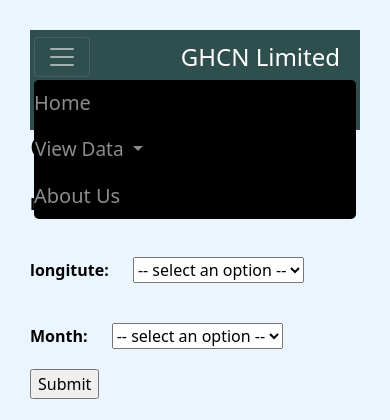
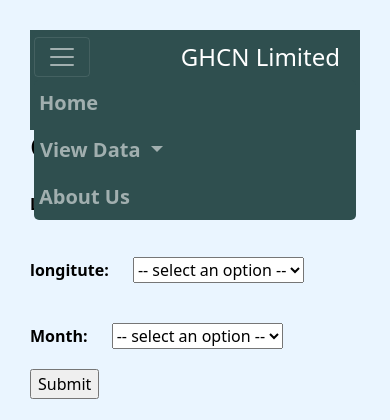
Before and after one commit to Abiii9/Global_HCN, a Django app: page /temp/charts/ in a window 390 px wide, after a click that opens the changed part; the page is wider, and only the part inside the window is pictured. Shown: the top 420 px of that part. Run offline with Django 4.2, Linux system fonts and the light colour scheme; some libraries are stand-ins or nearby versions.

Commit message:
modified the charts page and dropdown menu

```diff
--- a/global_temp/static/style.css
+++ b/global_temp/static/style.css
@@ -10,6 +10,7 @@
     max-width: 1500px;
     min-height: 1000px;
     padding: 30px;
+
 
 }
 
@@ -68,6 +69,5 @@ table tr td{
 #chart-wrapper {
             display: inline-block;
             position: relative;
-            width: 1200px;
 
 }
--- a/global_temp/templates/base.html
+++ b/global_temp/templates/base.html
@@ -31,10 +31,18 @@ src="https://maxcdn.bootstrapcdn.com/bootstrap/4.5.2
         /*Nav bar media query*/
         @media(max-width: 991.5px){
             .bgcolor{
-                background-color: #000;
                 border-radius: 5px;
+                padding-left:5px;
+                font-weight:bold;
+
+
+
+
             }
-        }
+
+
+}
+
     </style>
         {% block style %} {%endblock %}
 </head>
@@ -42,15 +50,15 @@ src="https://maxcdn.bootstrapcdn.com/bootstrap/4.5.2
 <body class="conta">
 
     <nav class="navbar navbar-expand-lg navbar-dark nav p-1 " >
-        <button class="navbar-toggler" type="button" data-toggle="collapse" data-target="#navbar">
+        <button class=" navbar-toggler " type="button" data-toggle="collapse" data-target="#navbar">
             <span class="navbar-toggler-icon"></span>
         </button>
         <a class="navbar-brand float-left pl-3" href="/" style="font-size:24px;"> GHCN Limited</a>
-        <div class="collapse navbar-collapse" id="navbar">
-            <div class="bgcolor navbar-nav ml-auto">
+        <div class="collapse navbar-collapse bgcolor" id="navbar">
+            <div class=" navbar-nav ml-auto ">
                 <a class="nav-item nav-link"  id="customer" href="/">Home</a>
                 <div class="dropdown">
-                  <button class="btn nav-item nav-link dropdown-toggle" type="button" id="dropdownMenuButton" data-toggle="dropdown" aria-haspopup="true" aria-expanded="false" style="font-size:19px;">
+                  <button class="btn nav-item nav-link dropdown-toggle" style="font:inherit;" type="button" id="dropdownMenuButton" data-toggle="dropdown" aria-haspopup="true" aria-expanded="false" style="font-size:19px;">
                     View Data
                   </button>
                   <div class="dropdown-menu" aria-labelledby="dropdownMenuButton">
--- a/global_temp/templates/global_temp/charts.html
+++ b/global_temp/templates/global_temp/charts.html
@@ -5,9 +5,11 @@
             .conta{
             background-image: none;
             background-color: #99CCFF;
+
             }
             .conta::after{
             background-color: white;
+            max-width:1500px;
             }
       </style>
 {% endblock %}
```
Also changed, not shown: db.sqlite3.
